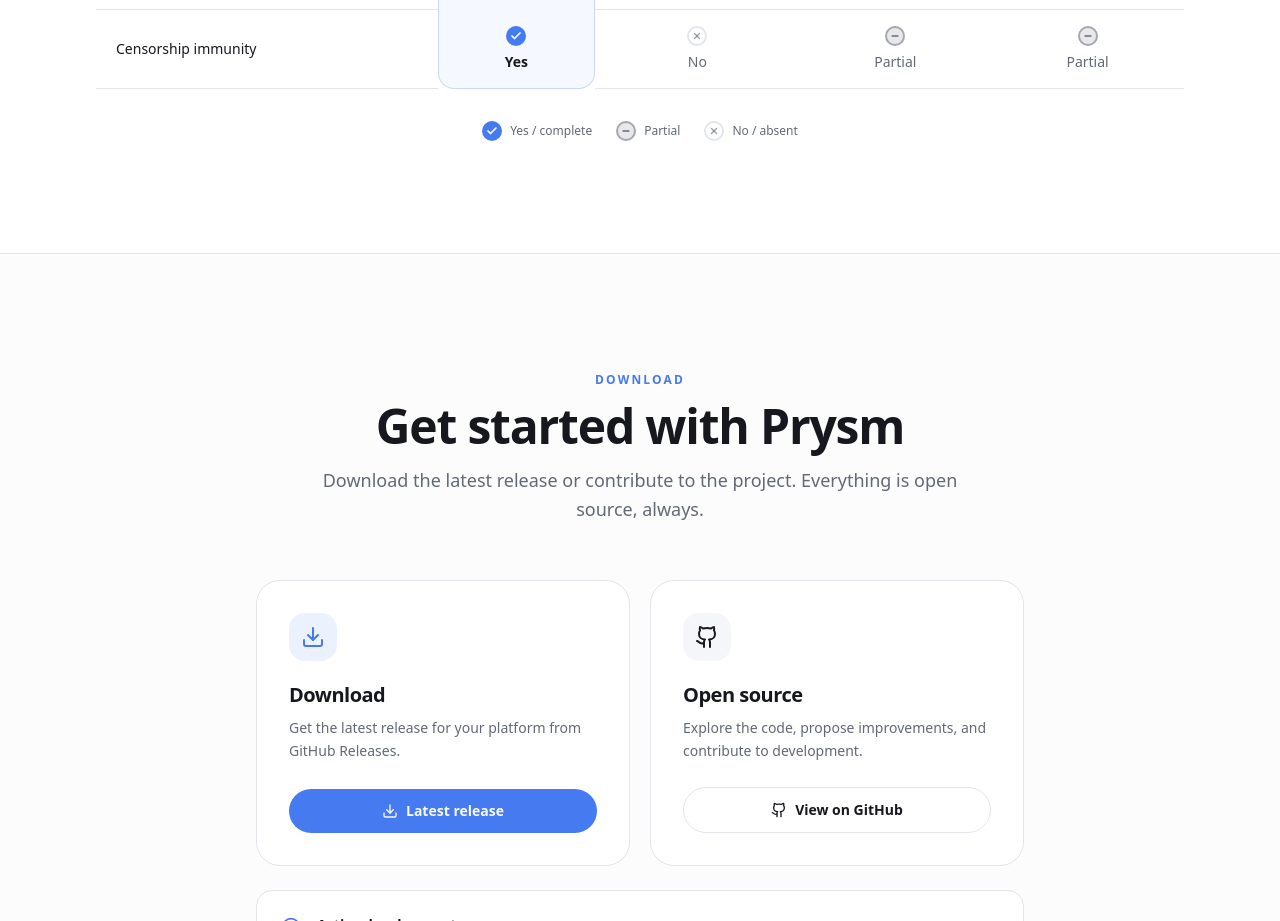
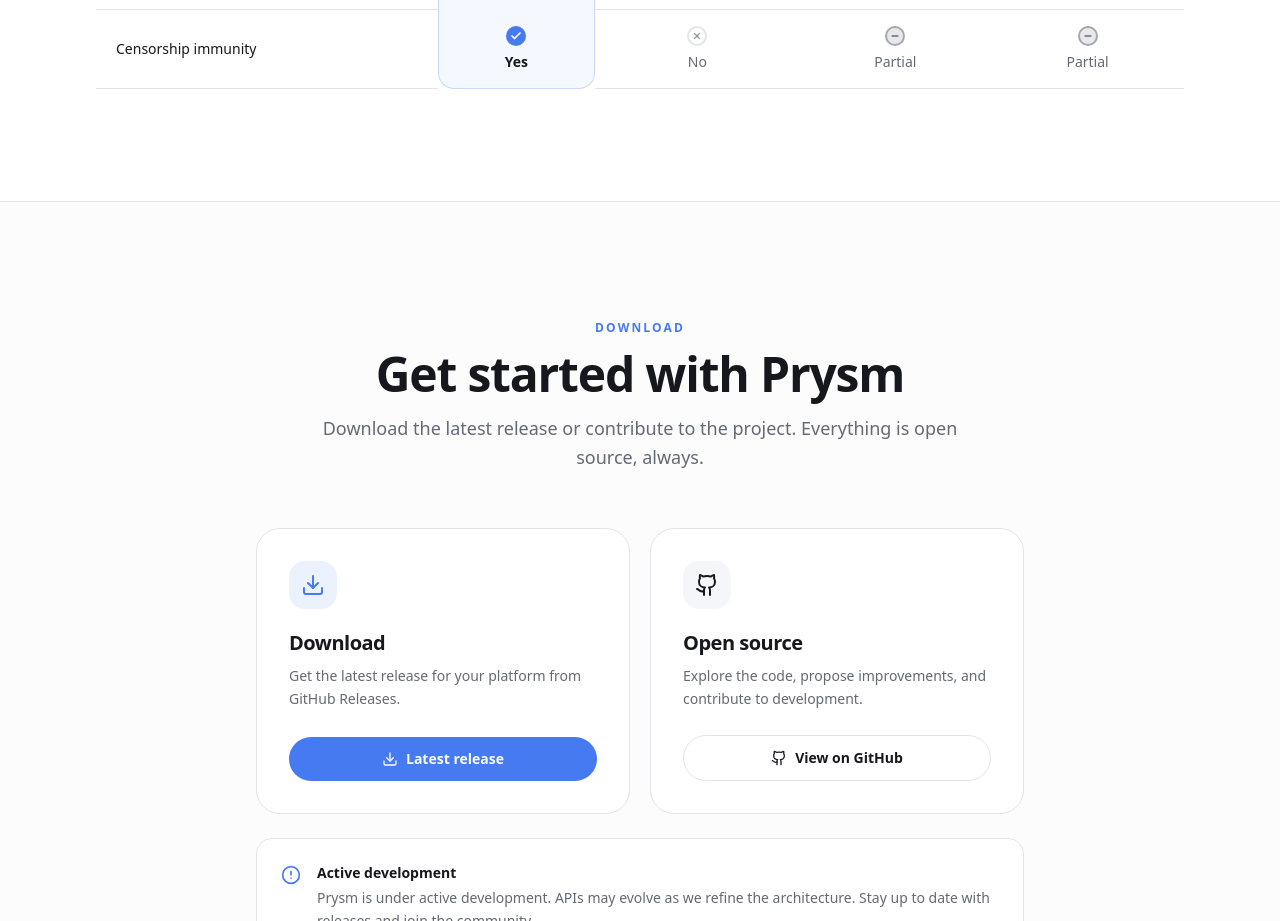
Before and after one commit to xmreur/prysm-website, a Next.js app: page / in a window 1280 px wide. Shown: the part 7120-8041 px from the top of the page. Built offline with nearby package versions, Linux system fonts and the light colour scheme.

Commit message:
48a5c368-2709-4620-a17f-d5513b28c7db

```diff
--- a/src/components/site/comparison.tsx
+++ b/src/components/site/comparison.tsx
@@ -129,26 +129,6 @@
   )
 }
 
-/* ------------------------------- legend ------------------------------- */
-
-function Legend() {
-  const items: { rating: Rating; text: string }[] = [
-    { rating: 'good', text: 'Yes / complete' },
-    { rating: 'partial', text: 'Partial' },
-    { rating: 'bad', text: 'No / absent' },
-  ]
-  return (
-    <div className="flex flex-wrap items-center justify-center gap-x-6 gap-y-2 text-xs text-muted-foreground">
-      {items.map((it) => (
-        <span key={it.text} className="inline-flex items-center gap-2">
-          <RatingIcon rating={it.rating} />
-          {it.text}
-        </span>
-      ))}
-    </div>
-  )
-}
-
 /* ------------------------------ the table ----------------------------- */
 
 export function Comparison() {
@@ -259,11 +239,6 @@
               </tbody>
             </table>
           </div>
-
-          {/* legend */}
-          <div className="mt-8">
-            <Legend />
-          </div>
         </Reveal>
       </Container>
     </section>
```
